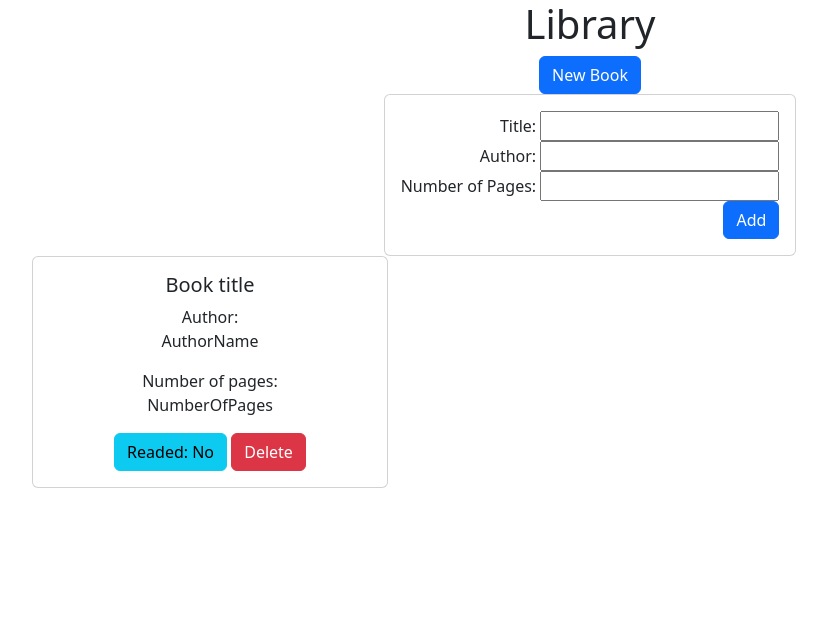
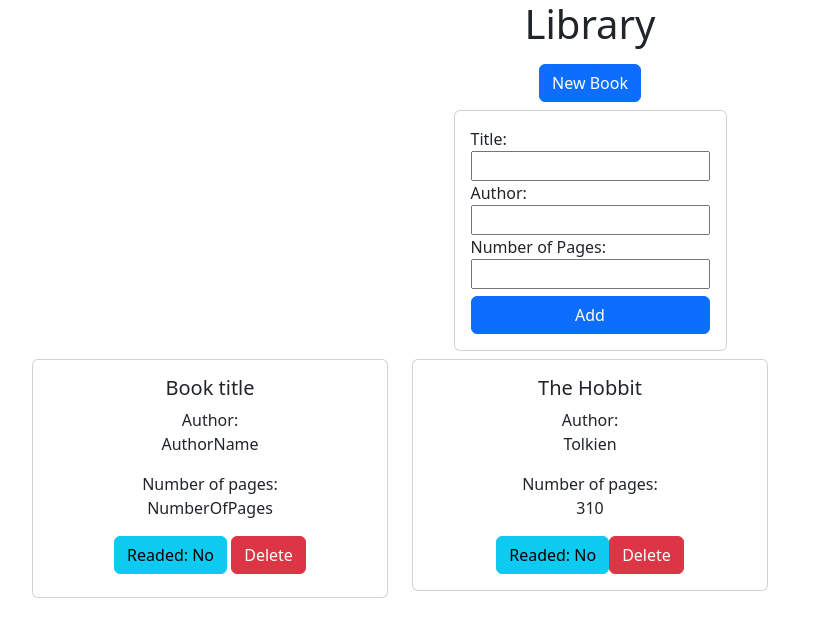
Before and after one commit to RedPho/library, a plain HTML site: page index.html in a window 1280 px wide. Both pictures are taken after a click on the button "New Book". Shown: the whole page, without its empty margins (50-877 px from the left). Drawn offline with nearby package versions, Linux system fonts and the light colour scheme.

Commit message:
Add array, construction and push function and set query selectors in scripts.js

```diff
--- a/index.html
+++ b/index.html
@@ -2,14 +2,14 @@
 <html lang="en">
 <head>
   <link rel="stylesheet" href="styles.css">
-  <script src="scripts.js"></script>
+  <script src="scripts.js" defer></script>
   <meta charset="UTF-8">
   <meta http-equiv="X-UA-Compatible" content="IE=edge">
   <meta name="viewport" content="width=device-width, initial-scale=1.0">
   <title>Library</title>
   <link href="https://cdn.jsdelivr.net/npm/bootstrap@5.2.2/dist/css/bootstrap.min.css" rel="stylesheet" integrity="sha384-Zenh87qX5JnK2Jl0vWa8Ck2rdkQ2Bzep5IDxbcnCeuOxjzrPF/et3URy9Bv1WTRi" crossorigin="anonymous">
 </head>
-<body class="d-flex flex-column align-items-center">
+<body class="d-flex flex-column align-items-center gap-2">
   <h1>Library</h1>
   <script src="https://cdn.jsdelivr.net/npm/bootstrap@5.2.2/dist/js/bootstrap.bundle.min.js" integrity="sha384-OERcA2EqjJCMA+/3y+gxIOqMEjwtxJY7qPCqsdltbNJuaOe923+mo//f6V8Qbsw3" crossorigin="anonymous"></script>
   <button class="btn btn-primary" type="button" data-bs-toggle="collapse" data-bs-target="#collapseExample" aria-expanded="false" aria-controls="collapseExample">
@@ -17,17 +17,20 @@
   </button>
   <div class="collapse" id="collapseExample">
     <div class="card card-body">
-      <form class="d-flex flex-column align-items-end" action="#" id="bookForm">
-        <label>Title: <input id="title" type="text"></label>
-        <label>Author: <input id="author" type="text"></label>
-        <label>Number of Pages: <input id="pages" type="number"></label>
-        <button type="submit" class="btn btn-primary">Add</button>
+      <form class="d-flex flex-column" action="#" id="bookForm">
+        <label for="title">Title: </label>
+        <input id="title" type="text">
+        <label for="author">Author: </label>
+        <input id="author" type="text">
+        <label for="pages">Number of Pages: </label>
+        <input id="pages" type="number">
+        <button type="submit" class="btn btn-primary" style="margin-top: 7px;">Add</button>
       </form>
     </div>
   </div>
 
   <div class="container text-center">
-    <div class="row">
+    <div id="book-cards" class="row">
       <div class="col-sm-4">
         <div class="card">
           <div class="card-body">
@@ -36,8 +39,8 @@
             <p class="card-text">AuthorName</p>
             <span class="card-text">Number of pages:</span>
             <p class="card-text">NumberOfPages</p>
-            <button class="btn btn-info">Readed: No</button>
-            <button class="btn btn-danger">Delete</button>
+            <button class="btn btn-info" style="margin-bottom: 7px;">Readed: No</button>
+            <button class="btn btn-danger" style="margin-bottom: 7px;">Delete</button>
           </div>
         </div>
       </div>
--- a/scripts.js
+++ b/scripts.js
@@ -1,4 +1,4 @@
-let bookCard =  '<div class="col-sm-4">' +
+let htmlCard =  '<div class="col-sm-4">' +
                   '<div class="card">' +
                     '<div class="card-body">' +
                       '<h5 id="titleOfTheBook" class="card-title">Book title</h5>' +
@@ -11,3 +11,26 @@ let bookCard =  '<div class="col-sm-4">' +
                     '</div>' +
                   '</div>' +
                 '</div>'
+
+let myLibrary = [];
+
+function Book(title, author, pages) {
+  this.title = title;
+  this.author = author;
+  this.pages = pages;
+}
+
+let hobbit = new Book("The Hobbit", "Tolkien", 310)
+myLibrary.push(hobbit);
+console.log(myLibrary);
+
+function addBookToLibrary(theBook) {
+  myLibrary.push(theBook);
+}
+
+
+
+document.querySelector("#book-cards").innerHTML += htmlCard;
+document.querySelector("#titleOfTheBook").innerText = hobbit.title;
+document.querySelector("#nameOfTheAuthor").innerText = hobbit.author;
+document.querySelector("#numberOfPages").innerText = hobbit.pages;
```
